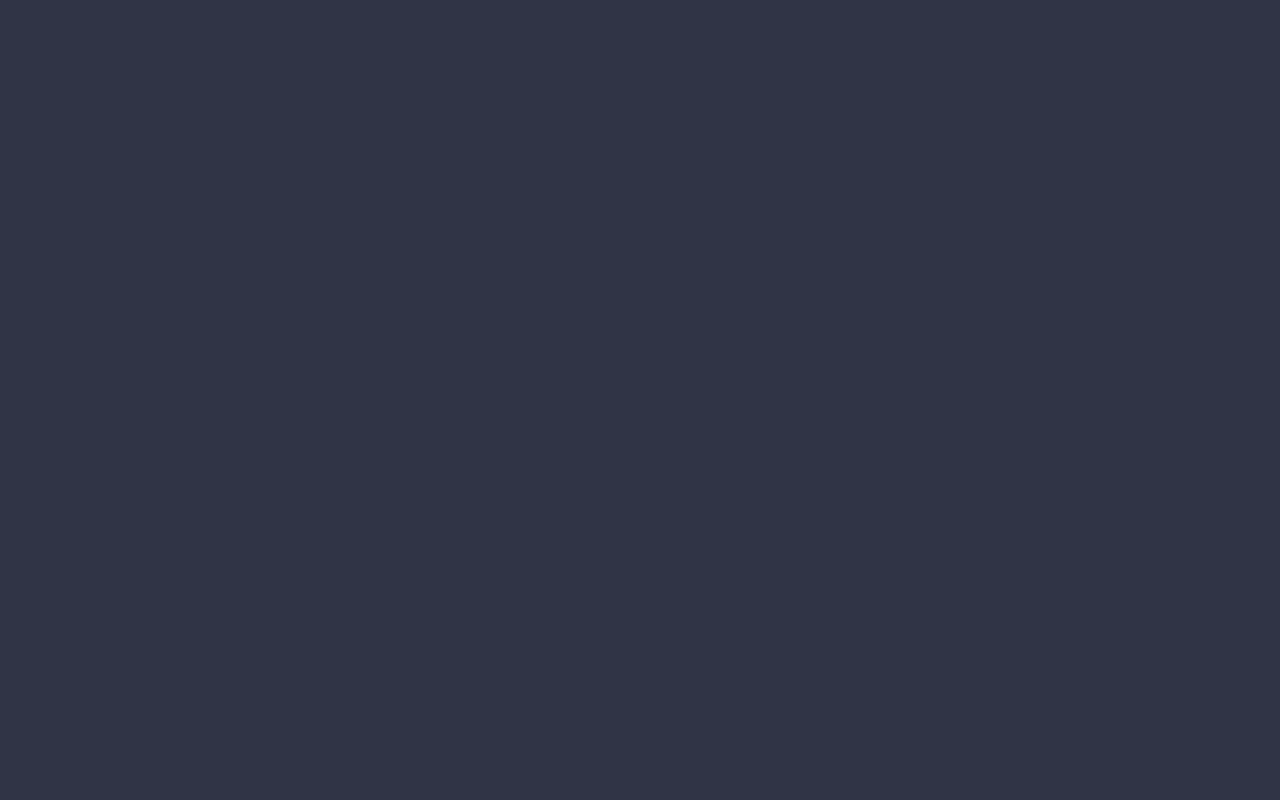
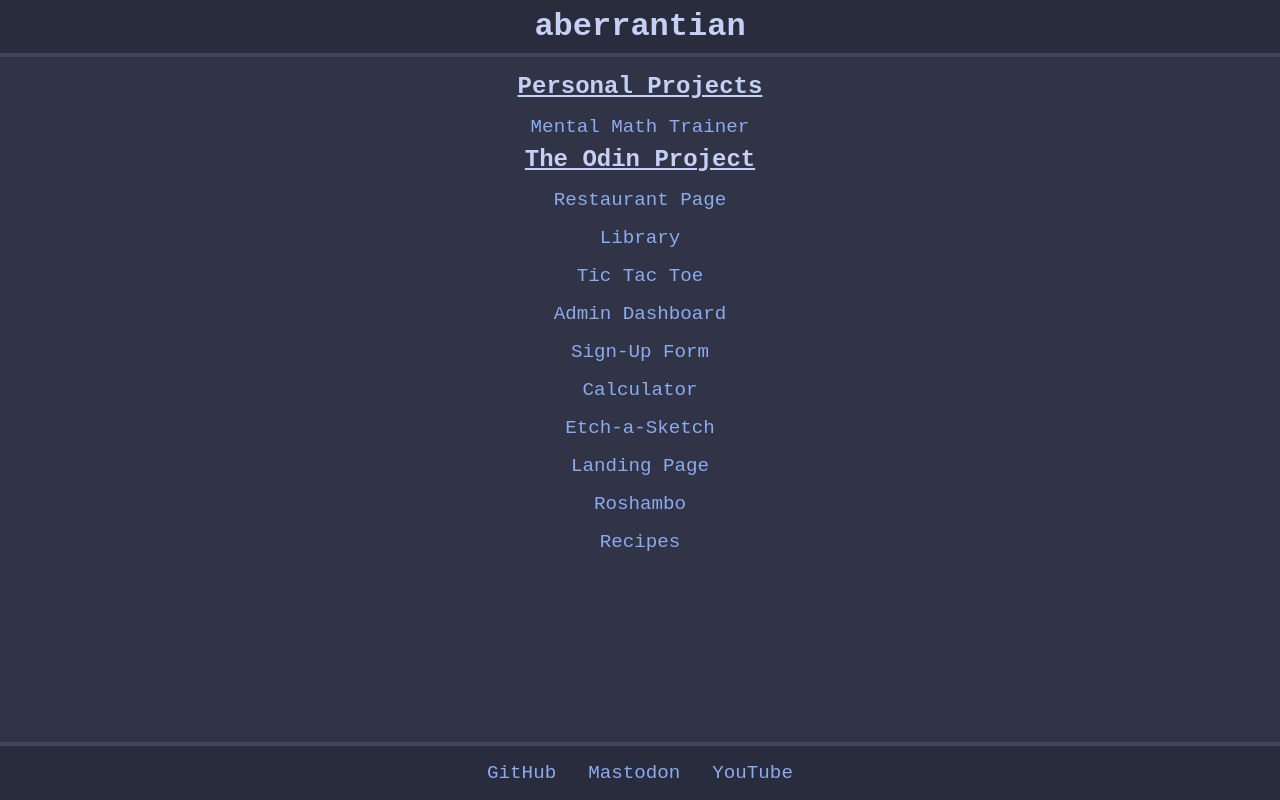
Before and after one commit to aberrantian/website, a plain HTML site: page index.html in a window 1280 px wide. Drawn offline with Linux system fonts and the light colour scheme.

Commit message:
update site

```diff
--- a/main.js
+++ b/main.js
@@ -0,0 +1,67 @@
+const HEADER = document.createElement('div');
+HEADER.id = "header"
+HEADER.innerText = "aberrantian";
+
+const CONTENT = document.createElement('div');
+CONTENT.id = "content";
+
+function createLinkBtn (name, url) {
+	const link = document.createElement('a');
+	link.innerText = name;
+	link.href = url;
+	link.target = "_blank";
+	link.rel = "noopener";
+	link.referrerPolicy = "no-referrer";
+	link.classList.add("link");
+
+	return link;
+}
+
+const PERSONAL_PROJECTS = document.createElement('p');
+PERSONAL_PROJECTS.innerText = "Personal Projects";
+PERSONAL_PROJECTS.classList.add("title");
+const MMT = createLinkBtn("Mental Math Trainer", "https://aberrantian.github.io/mmt/");
+
+const THE_ODIN_PROJECT = document.createElement('p');
+THE_ODIN_PROJECT.innerText = "The Odin Project";
+THE_ODIN_PROJECT.classList.add("title");
+
+const RESTAURANT_PAGE = createLinkBtn("Restaurant Page", "https://aberrantian.github.io/odin-restaurant-page/");
+const LIBRARY_PAGE = createLinkBtn("Library", "https://aberrantian.github.io/odin-library-project/");
+const TIC_TAC_TOE = createLinkBtn("Tic Tac Toe", "https://aberrantian.github.io/odin-tic-tac-toe/");
+const ADMIN_DASHBOARD = createLinkBtn("Admin Dashboard", "https://aberrantian.github.io/odin-admin-dashboard/");
+const SIGN_UP_FORM = createLinkBtn("Sign-Up Form", "https://aberrantian.github.io/odin-sign-up-form/");
+const CALCULATOR = createLinkBtn("Calculator", "https://aberrantian.github.io/odin-calculator/");
+const ETCH_A_SKETCH = createLinkBtn("Etch-a-Sketch", "https://aberrantian.github.io/odin-etch-a-sketch/");
+const LANDING_PAGE = createLinkBtn("Landing Page", "https://aberrantian.github.io/odin-landing-page/");
+const ROSHAMBO = createLinkBtn("Roshambo", "https://aberrantian.github.io/odin-roshambo/");
+const RECIPES = createLinkBtn("Recipes", "https://aberrantian.github.io/odin-recipes/");
+
+
+CONTENT.append(
+	PERSONAL_PROJECTS,
+	MMT,
+	THE_ODIN_PROJECT,
+	RESTAURANT_PAGE,
+	LIBRARY_PAGE,
+	TIC_TAC_TOE,
+	ADMIN_DASHBOARD,
+	SIGN_UP_FORM,
+	CALCULATOR,
+	ETCH_A_SKETCH,
+	LANDING_PAGE,
+	ROSHAMBO,
+	RECIPES
+);
+
+
+const FOOTER = document.createElement('div');
+FOOTER.id = "footer";
+
+const GITHUB = createLinkBtn("GitHub", "https://github.com/aberrantian");
+const MASTODON = createLinkBtn("Mastodon", "https://mastodon.social/@aberrantian");
+const YOUTUBE = createLinkBtn("YouTube", "https://www.youtube.com/channel/UCHveBZlTt_NCrAzC9i00Q5A");
+
+FOOTER.append(GITHUB, MASTODON, YOUTUBE);
+
+document.body.append(HEADER, CONTENT, FOOTER);
--- a/style.css
+++ b/style.css
@@ -33,15 +33,79 @@
     padding: 0;
 }
 
+html, body {
+    height: 100%;
+    width: 100%;
+}
+
 body {
     background-color: var(--base);
     color: var(--text);
     font-family: monospace;
     font-size: 2em;
 
+    display: grid;
+    grid-template-rows: min-content 1fr min-content;
+    align-items: center;
+    justify-items: center;
+    text-align: center;
+}
+
+#header, #content, #footer {
+    width: 100%;
+}
+
+#header, #footer {
+    padding-top: 8px;
+    padding-bottom: 8px;
+}
+
+#header {
+    font-size: 2rem;
+    font-weight: bold;
+    background-color: var(--mantle);
+    border-bottom: 4px solid var(--surface0);
+    margin-bottom: 16px;
+}
+
+#content {
+    overflow: auto;
+    height: 100%;
     display: flex;
     flex-direction: column;
+    align-items: center;
+    justify-content: start;
+}
+
+#footer {
+    text-align: center;
+    background-color: var(--mantle);
+    border-top: 4px solid var(--surface0);
+
+    display: grid;
+    grid-template-columns: repeat(3, min-content);
     justify-content: center;
-    align-items: center;
-    text-align: center;
+    gap: 16px;
+
+    margin-top: 16px;
 }
+
+.title {
+    margin-bottom: 8px;
+    font-weight: bold;
+    text-decoration: underline;
+    font-size: 1.5rem;
+}
+
+.link {
+    text-decoration: none;
+    color: var(--blue);
+    padding: 8px;
+    font-size: 1.2rem;
+    width: fit-content;
+}
+
+.link:hover {
+    color: var(--base);
+    background-color: var(--blue);
+}
```
